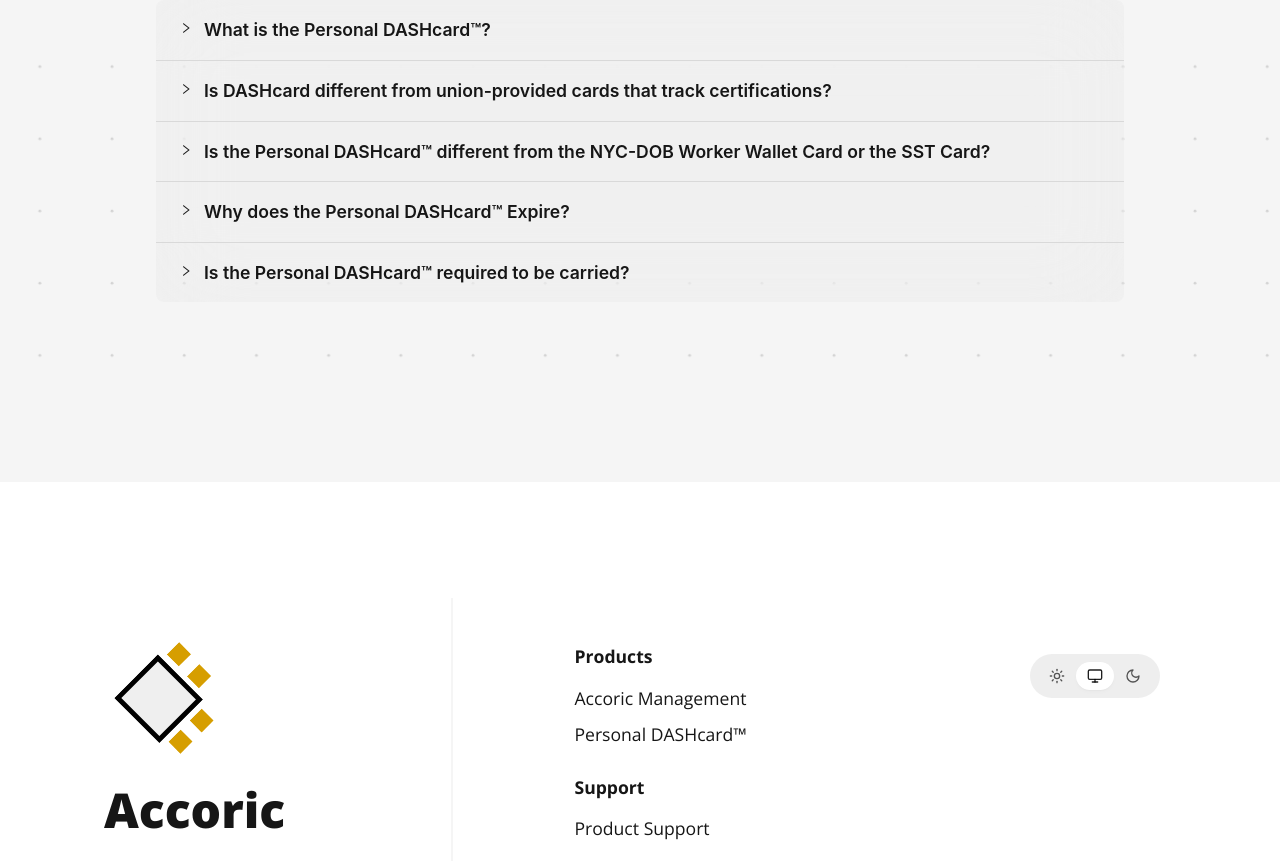
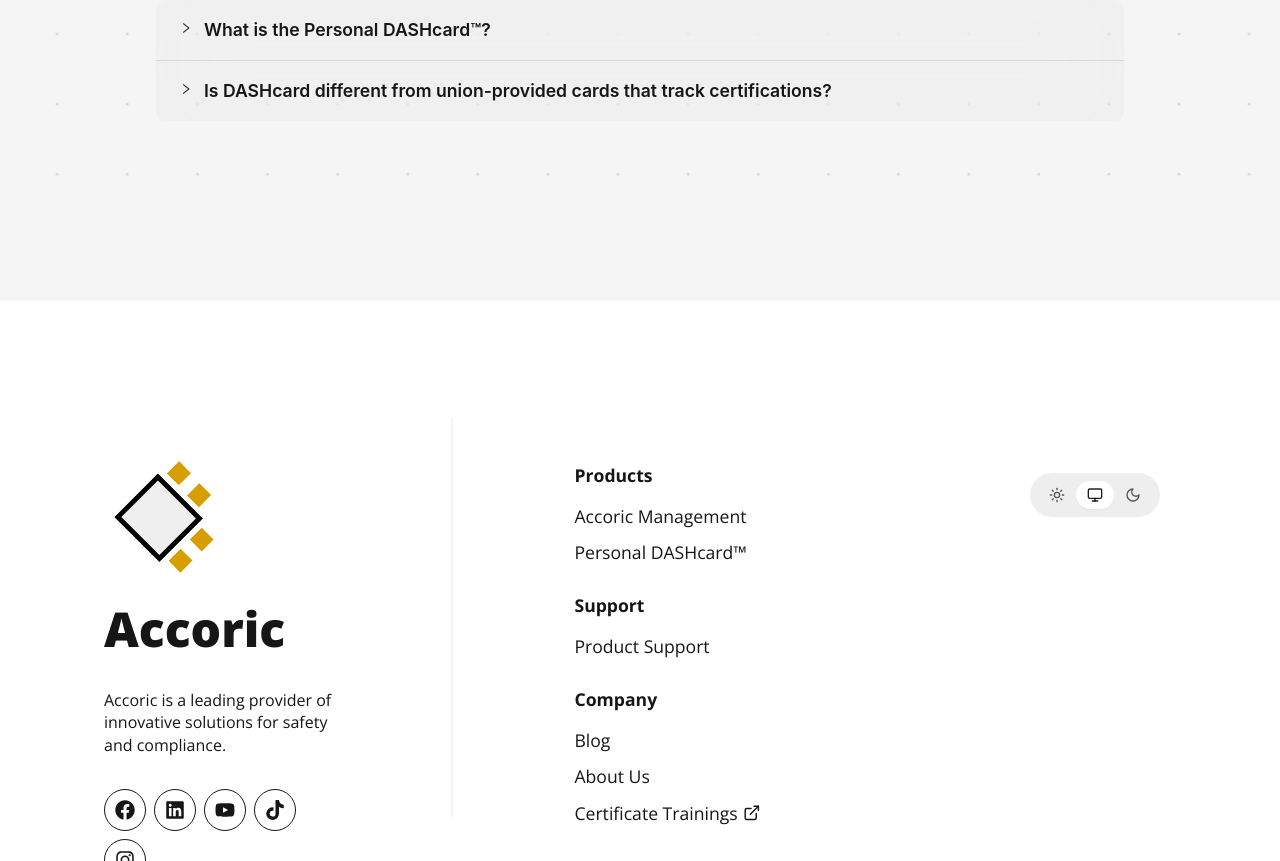
Before and after one commit to fastlinesafetytraining/accoric, a Next.js app: page /personal-dashcard in a window 1280 px wide. Shown: the part 5920-6781 px from the top of the page. Built offline with nearby package versions, Linux system fonts and the light colour scheme; no server answers.

Commit message:
remove extra question

```diff
--- a/containers/personal-dashcard-page/FAQSec.tsx
+++ b/containers/personal-dashcard-page/FAQSec.tsx
@@ -6,41 +6,14 @@ export default function FAQSec() {
 		{
 			question: "What is the Personal DASHcard™?",
 			answer:
-				"<p>The Personal DASHcard™ is the first all-in-one certification tracker built for workers. It’s a physical NFC/QR card paired with a mobile app that puts your entire training record in your hands.</p><p><b>With DASHcard you can:</b></p><p><ul><li>Store every certification you’ve earned — from DOB SST and OSHA cards to forklift, boom lift, CPR/first aid, confined space, rigging, welding, and more.</li><li>Share instantly by scanning or tapping your card to pull up your digital profile anywhere, anytime.</li><li>Get reminders before your certifications expire so you’re never caught off guard.</li>Back up your record — if you lose or forget an official wallet card, you still have your records ready to send to an employer.<li>Take control of your career by owning your certification record, independent of any one school, union, or employer.</li></ul></p>",
+				"<p>The Personal DASHcard™ is the first all-in-one certification tracker built for workers.</p><p><b>With DASHcard you can:</b></p><p><ul><li>Store every certification you’ve earned — from DOB SST and OSHA cards to forklift, boom lift, CPR/first aid, confined space, rigging, welding, and more.</li><li>Share instantly by scanning or tapping your card to pull up your digital profile anywhere, anytime.</li><li>Get reminders before your certifications expire so you’re never caught off guard.</li>Back up your record — if you lose or forget an official wallet card, you still have your records ready to send to an employer.<li>Take control of your career by owning your certification record, independent of any one school, union, or employer.</li></ul></p>",
 		},
 		{
 			question:
 				"Is DASHcard different from union-provided cards that track certifications?",
 			answer:
 				"<p><b>Yes — it’s different</b></p><p>Union cards sometimes track certifications within their own training systems, but those cards are limited to your union’s programs. They won’t include certifications you’ve earned outside the union, such as OSHA, DOB-required SST, forklift, aerial lift, CPR, confined space, or specialty trade training.</p><p>DASHcard is universal — and it puts you in control. It’s your personal record that brings together all certifications, from any provider or union, in one place. That means whether you earn a certification through your union, your employer, or an independent training provider, you can store, organize, and share them instantly with DASHcard.</p><p>With DASHcard, you’re not depending on one system or one organization — you own your certification record and carry it wherever your career takes you.</p>",
-		},
-		{
-			question:
-				"Is the Personal DASHcard™ different from the NYC-DOB Worker Wallet Card or the SST Card?",
-			answer: `<p><b>Yes, DASHcard is completely different.</b></p><p><ul><li>The NYC DOB Worker Wallet Card and the SST Card are official DOB-issued credentials that you are legally required to carry on regulated job sites under RCNY § 3321 and Local Law 196.</li><li> DASHcard is not a DOB-issued card. It’s a personal certification tracker — a supplemental tool that lets you store, organize, and share all of your certifications in one place (DOB-required or otherwise).</li><li> Even with DASHcard, you must still carry your official wallet cards (SST, OSHA, DOB Worker Wallet) whenever they are required by law.</li></ul></p><p><b>Why use DASHcard if I still need to carry my Worker Wallet and SST cards?</b></p><p>Because those official cards only cover a few specific certifications. DASHcard helps you manage dozens of others — forklift, aerial lift, confined space, CPR/first aid, HAZWOPER, welding, and more. Plus, you get expiration reminders and an all-in-one digital backup in case you lose a card.</p>`,
-		},
-		{
-			question: "Why does the Personal DASHcard™ Expire?",
-			answer:
-				"<p><b>The Personal DASHcard™ expires every 3 years</b></p><p>To maintain the integrity, security, and performance of the platform. As technology and compliance needs evolves, this renewal ensures your card stays compatible with the latest system updates and security standards. It also gives users an opportunity to refresh their information and continue using a card that reflects the most current version of our platform.</p>",
-		},
-		{
-			question: "Is the Personal DASHcard™ required to be carried?",
-			answer: `<p><b>No — DASHcard is not legally required.</b></p>
-<p>Only official cards, like your NYC DOB SST card, OSHA card, or Worker Wallet Card, are legally required to be carried on regulated job sites. DASHcard is not a DOB-issued credential and does not replace those cards.</p>
-<p><b>So why carry it?</b></p>
-<p>Because DASHcard gives you advantages that official cards don't:</p>
-<p>
-<ul>
-  <li><b>All-in-one:</b> Keep every certification — DOB-required or not — together in one card and app.</li>
-  <li><b>Beyond DOB:</b> Track and manage certifications that aren’t stored anywhere else, like forklift operator, boom lift operator, CPR/First Aid, confined space, welding, and many more.</li>
-  <li><b>Backup:</b> If you lose or forget an official card, you still have digital proof to share instantly while waiting for a replacement.</li>
-  <li><b>Expiration reminders:</b> Never get caught off guard with expired training.</li>
-  <li><b>Professional edge:</b> Showing up with everything organized makes you stand out to employers and foremen.</li>
-</ul>
-</p>
-<p>DASHcard isn't about replacing the required cards — it's about making sure your're always covered, always organized, and always ready to work.</p>`,
-		},
+		}
 	];
 	return (
 		<section>
```
